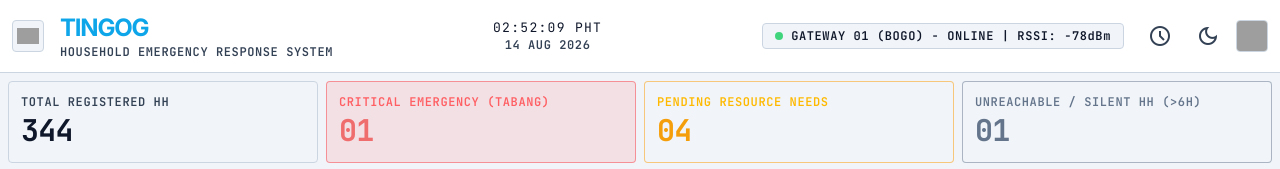
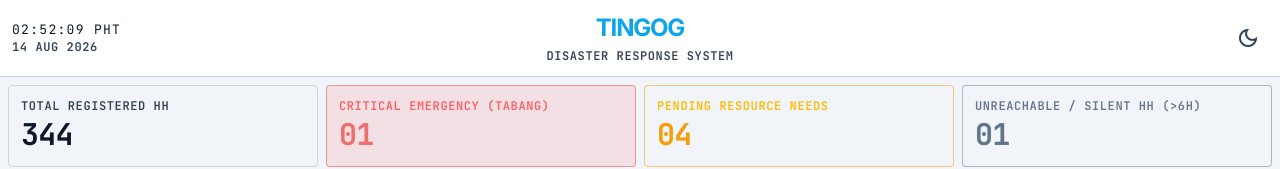
Before and after one commit to L1ghtbyte/Tingog, a React (Vite) app in the folder frontend/: page / in a window 1280 px wide. Shown: the top 169 px of the page. Built offline with nearby package versions, Linux system fonts and the light colour scheme; grey boxes are pictures that could not be loaded.

Commit message:
refactor: header

```diff
--- a/frontend/src/components/Header.tsx
+++ b/frontend/src/components/Header.tsx
@@ -26,30 +26,21 @@ export function Header({ toggleTheme, isDarkMode }: HeaderProps) {
     }).toUpperCase();
 
     return (
-        <header className="flex flex-wrap gap-2 justify-between items-center p-3 bg-surface border-b border-outline-variant shrink-0">
-            <div className="flex items-center gap-4">
-                <img alt="Tingog Brand Logo" className="h-8 w-8 object-contain rounded-sm bg-surface-container p-1 border border-outline-variant" src="https://lh3.googleusercontent.com/aida-public/AB6AXuDcGCT-IQenDWK_ePkDUKyMq961Wp4NVyEDd_PCLJeQwgbbpO0IMlmlfiaVD40MA5YPLVwSO8kDEt5R6LMqE3r0UzW-ZYYg4PkaU94xTnIbMv8Y-dgCcGozmS8UApwHilyqcJ47vQwmNaOuK-qP8dy44AlJpIibf3Gbgsb7G2nyUGq0LjhMoITPVZdVe3sxmeFFN3RWg267JFcGSCohmsyOVgry0p3Noad523Zk63JoyfHlFvfc-tsh" />
-                <div className="flex flex-col">
-                    <h1 className="text-headline-lg font-headline-lg font-bold text-primary tracking-tighter leading-none">TINGOG</h1>
-                    <span className="hidden sm:block text-label-caps font-label-caps text-on-surface-variant leading-none">HOUSEHOLD EMERGENCY RESPONSE SYSTEM</span>
-                </div>
-            </div>
-
-            <div className="flex flex-col items-center">
+        <header className="grid grid-cols-3 items-center p-3 bg-surface border-b border-outline-variant shrink-0 gap-2">
+            {/* Left: Time and Date */}
+            <div className="flex flex-col items-start justify-center">
                 <span className="text-data-tabular font-data-tabular font-bold text-on-surface tracking-widest">{timeString}</span>
                 <span className="text-label-caps font-label-caps text-on-surface-variant">{dateString}</span>
             </div>
 
-            <div className="flex items-center gap-4">
-                <div className="flex items-center gap-2 px-3 py-1 bg-surface-container border border-outline-variant rounded-sm">
-                    <span className="w-2 h-2 rounded-full bg-green-500 animate-pulse"></span>
-                    <span className="text-label-caps font-label-caps text-on-surface">GATEWAY 01 (BOGO) - ONLINE | RSSI: -78dBm</span>
+            {/* Center: Title */}
+            <div className="flex flex-col items-center justify-center text-center">
+                <h1 className="text-headline-lg font-headline-lg font-bold text-primary tracking-tighter leading-none">TINGOG</h1>
+                <span className="hidden sm:block text-label-caps font-label-caps text-on-surface-variant leading-none mt-1">DISASTER RESPONSE SYSTEM</span>
             </div>
 
-                <div className="flex items-center gap-2">
-                    <button className="p-2 hover:bg-surface-container-highest transition-colors duration-75 rounded-sm flex items-center justify-center">
-                        <span className="material-symbols-outlined text-on-surface-variant text-[20px]">schedule</span>
-                    </button>
+            {/* Right: Theme Toggle only */}
+            <div className="flex justify-end items-center">
                 <button
                     onClick={toggleTheme}
                     className="p-2 hover:bg-surface-container-highest transition-colors duration-75 rounded-sm flex items-center justify-center">
@@ -57,8 +48,6 @@ export function Header({ toggleTheme, isDarkMode }: HeaderProps) {
                         {isDarkMode ? 'light_mode' : 'dark_mode'}
                     </span>
                 </button>
-                    <img alt="User Profile" className="w-8 h-8 rounded-sm object-cover border border-outline-variant" src="https://lh3.googleusercontent.com/aida-public/AB6AXuAeUaiwDWVLFYw937ZLT2X2Fw8jGzgo7MpefjSPdyy34rxxI9waViEpdXbEDekqlsyXVjn-h2fHB84Skqec3PmlL5yZxUyV6urvOhnGZ7rFD8ObwH5eH9rLDacA5FMGSm7MLro2kuu4hIdj3hHN13dlMJnAlIynw4V9qLWYT3N6ZCSPBDqvzJdM1qwCWlgKdKOOveficQ8XKZ84Nk2Iybe1ky-NA61w_ueUgm9hOymSHNFaso9AsOxD" />
-                </div>
             </div>
         </header>
     );
```
Lines whose indentation alone changed are shown as unchanged.
